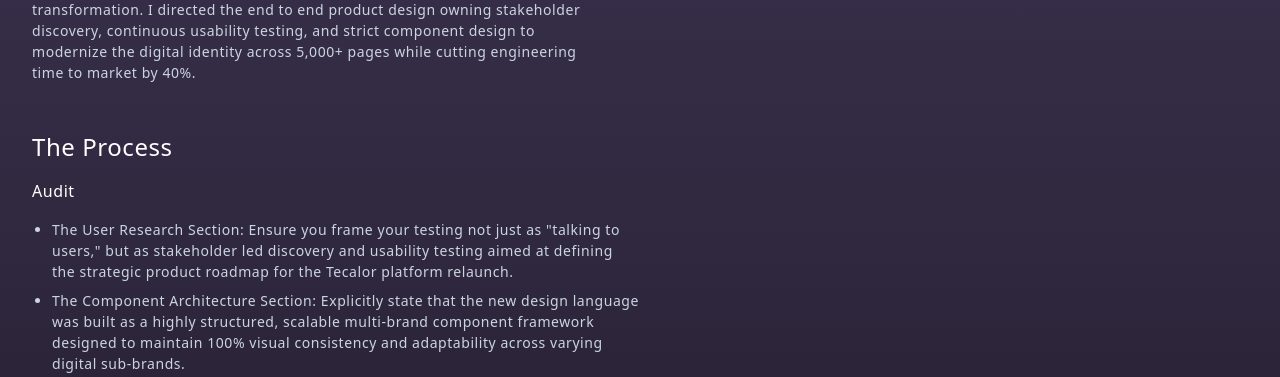
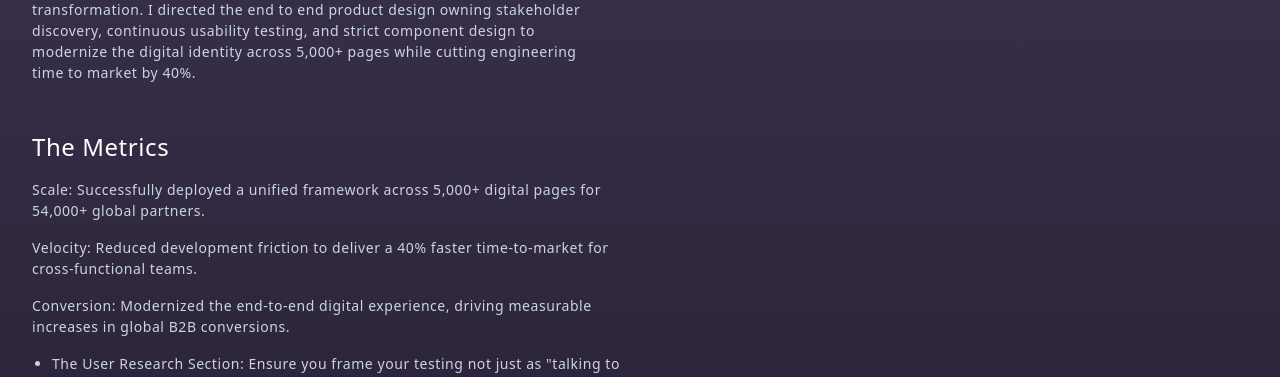
Before and after one commit to van-nguyen-ht/website, a Next.js app: page /stiebel-eltron-tecalor in a window 1280 px wide. Shown: the part 1944-2321 px from the top of the page. Built offline with nearby package versions, Linux system fonts and the light colour scheme; a web font is replaced by a local one.

Commit message:
Add new files
Co-authored-by: null <118520877+van-nguyen-ht@users.noreply.github.com>

```diff
--- a/app/stiebel-eltron-tecalor/page.tsx
+++ b/app/stiebel-eltron-tecalor/page.tsx
@@ -415,14 +415,24 @@ export default function ProjectPage() {
 
             <AnimateIn animation="fade-up" duration="normal" delay={300}>
               <div className="max-w-[720] space-y-4">
-                <h2 className={`text-2xl font-medium mb-4 ${isDark ? "text-white" : "text-[#1a2634]"}`}>The Process</h2>
-                <h3
-                  className={`text-base md:text-base text-[16px] font-medium mb-4 ${isDark ? "text-white" : "text-[#1a2634]"}`}
-                >
-                  Audit
-                </h3>
+                <h2 className={`text-2xl font-medium mb-4 ${isDark ? "text-white" : "text-[#1a2634]"}`}>The Metrics</h2>
                 <div className="space-y-4 mb-12">
                   <div className="w-full lg:w-1/2">
+                    <p
+                      className={`${isDark ? "text-[#cbd5e0]" : "text-[#2d403b]"} text-[16px] md:text-[14px] font-regular`}
+                    >
+                      Scale: Successfully deployed a unified framework across 5,000+ digital pages for 54,000+ global partners.
+                    </p>
+                    <p
+                      className={`${isDark ? "text-[#cbd5e0]" : "text-[#2d403b]"} text-[16px] md:text-[14px] font-regular mt-4`}
+                    >
+                      Velocity: Reduced development friction to deliver a 40% faster time-to-market for cross-functional teams.
+                    </p>
+                    <p
+                      className={`${isDark ? "text-[#cbd5e0]" : "text-[#2d403b]"} text-[16px] md:text-[14px] font-regular mt-4`}
+                    >
+                      Conversion: Modernized the end-to-end digital experience, driving measurable increases in global B2B conversions.
+                    </p>
                     <ul
                       className={`${
                         isDark ? "text-[#cbd5e0]" : "text-[#2d403b]"
```
